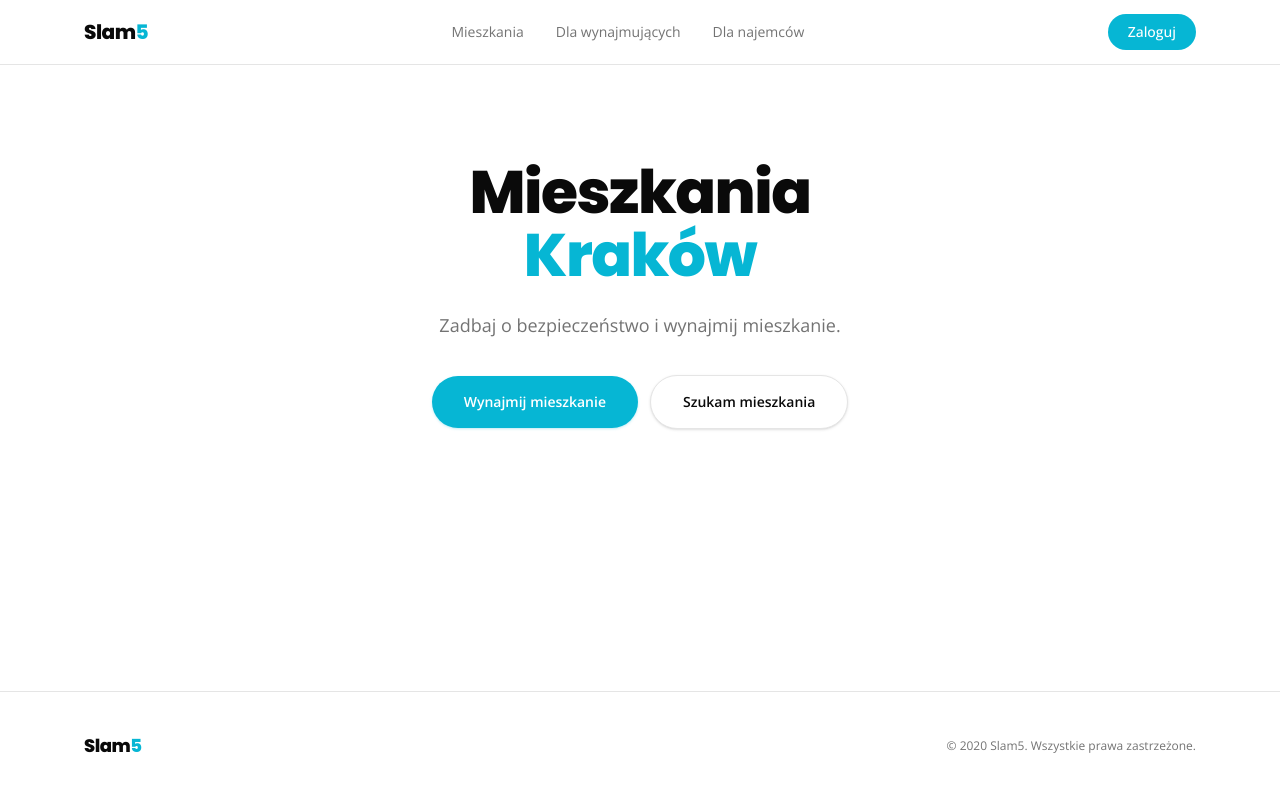
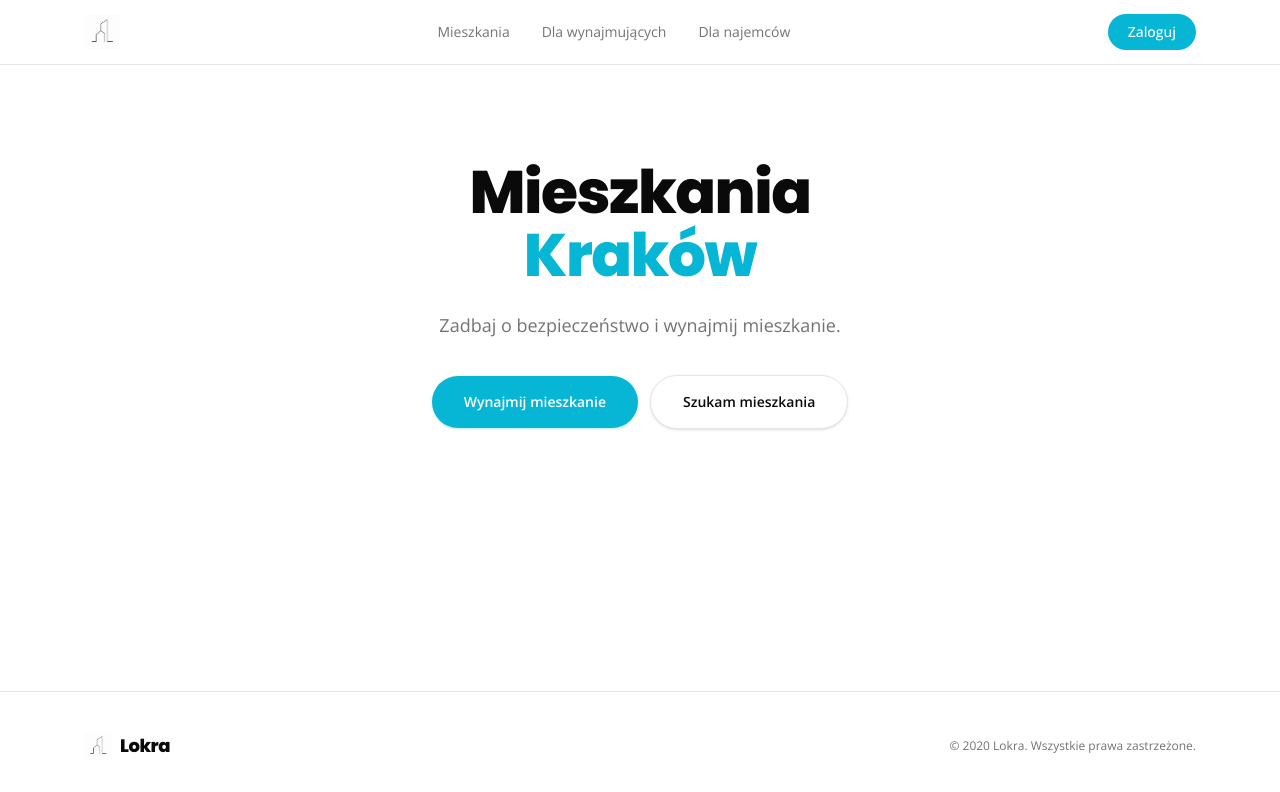
Before and after one commit to chodakowski2019-pixel/slam5, a Next.js app: page / in a window 1280 px wide. Shown: the top 792 px of the page. Built offline with nearby package versions, Linux system fonts and the light colour scheme; no server answers.

Commit message:
Rebrand Slam5 -> Lokra (logo w nav/stopce, tytul, manifest, login) + linki Stripe w pakietach

```diff
--- a/src/app/layout.tsx
+++ b/src/app/layout.tsx
@@ -16,7 +16,7 @@ const poppins = Poppins({
 });
 
 export const metadata: Metadata = {
-  title: "Slam5 — znajdziemy Ci najemcę albo zwrot",
+  title: "Lokra — znajdziemy Ci najemcę albo zwrot",
   description:
     "Platforma najmu: wystaw mieszkanie, znajdziemy najemcę dopasowanego do Twoich kryteriów. Oglądanie online, bez wychodzenia z domu.",
 };
--- a/src/app/login/page.tsx
+++ b/src/app/login/page.tsx
@@ -78,7 +78,7 @@ export default function LoginPage() {
       <div className="w-full max-w-sm">
         <div className="text-center mb-8">
           <Link href="/" className="font-heading text-2xl font-extrabold tracking-tight mb-2 block">
-            Slam<span className="text-brand">5</span>
+            Lokra
           </Link>
           <p className="text-sm text-muted-foreground">
             Zaloguj się jako wynajmujący lub najemca.
--- a/src/app/wynajmujacy/page.tsx
+++ b/src/app/wynajmujacy/page.tsx
@@ -51,6 +51,7 @@ const PLANS = [
   {
     name: "Basic",
     price: "2000 zł",
+    href: "https://buy.stripe.com/6oU7sKfLiaxS1k99Icebu09",
     term: "Znajdziemy go w 90 dni",
     features: [
       "Wystawienie i dopasowanie najemców z bazy",
@@ -62,6 +63,7 @@ const PLANS = [
   {
     name: "Standard",
     price: "4000 zł",
+    href: "https://buy.stripe.com/14AaEWbv20XiaUJ9Icebu08",
     term: "Znajdziemy go w 60 dni",
     features: [
       "Wszystko z Basic",
@@ -73,6 +75,7 @@ const PLANS = [
   {
     name: "Premium",
     price: "6000 zł",
+    href: "https://buy.stripe.com/6oU7sKaqYbBWd2RaMgebu05",
     term: "Znajdziemy go w 30 dni",
     features: [
       "Wszystko ze Standard",
@@ -306,8 +309,8 @@ export default function WynajmujacyPage() {
                     </li>
                   ))}
                 </ul>
-                <Link
-                  href="/login?mode=signup"
+                <a
+                  href={p.href}
                   className={`mt-7 inline-block rounded-full px-6 py-3 text-center text-sm font-semibold transition-opacity hover:opacity-90 ${
                     p.featured
                       ? "bg-primary text-primary-foreground"
@@ -315,7 +318,7 @@ export default function WynajmujacyPage() {
                   }`}
                 >
                   Wybieram {p.name}
-                </Link>
+                </a>
               </div>
             ))}
           </div>
--- a/src/components/site-footer.tsx
+++ b/src/components/site-footer.tsx
@@ -4,11 +4,13 @@ export function SiteFooter() {
   return (
     <footer className="border-t border-border bg-card">
       <div className="mx-auto flex max-w-6xl flex-col items-center justify-between gap-4 px-5 py-10 sm:flex-row">
-        <Link href="/" className="font-heading text-lg font-extrabold tracking-tight">
-          Slam<span className="text-brand">5</span>
+        <Link href="/" className="flex items-center gap-2 font-heading text-lg font-extrabold tracking-tight">
+          {/* eslint-disable-next-line @next/next/no-img-element */}
+          <img src="/lokra-mark.png" alt="" className="h-7 w-auto" />
+          Lokra
         </Link>
         <p className="text-xs text-muted-foreground">
-          © 2020 Slam5. Wszystkie prawa zastrzeżone.
+          © 2020 Lokra. Wszystkie prawa zastrzeżone.
         </p>
       </div>
     </footer>
--- a/src/components/site-nav.tsx
+++ b/src/components/site-nav.tsx
@@ -9,8 +9,9 @@ export function SiteNav() {
   return (
     <header className="sticky top-0 z-50 w-full border-b border-border bg-background/80 backdrop-blur-xl">
       <nav className="mx-auto flex h-16 max-w-6xl items-center justify-between px-5">
-        <Link href="/" className="font-heading text-xl font-extrabold tracking-tight">
-          Slam<span className="text-brand">5</span>
+        <Link href="/" className="flex items-center">
+          {/* eslint-disable-next-line @next/next/no-img-element */}
+          <img src="/lokra-mark.png" alt="Lokra" className="h-9 w-auto" />
         </Link>
 
         <div className="hidden items-center gap-8 md:flex">
```
Also changed, not shown: public/lokra-logo.png (added), public/lokra-mark.png (added), public/manifest.json.
